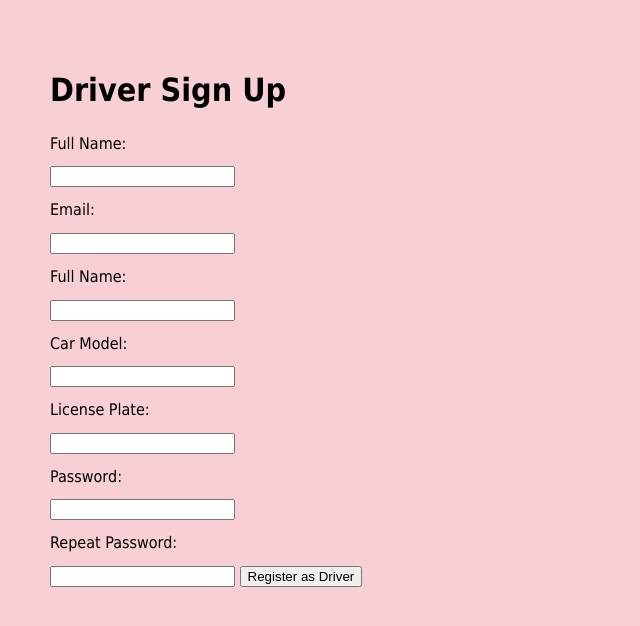
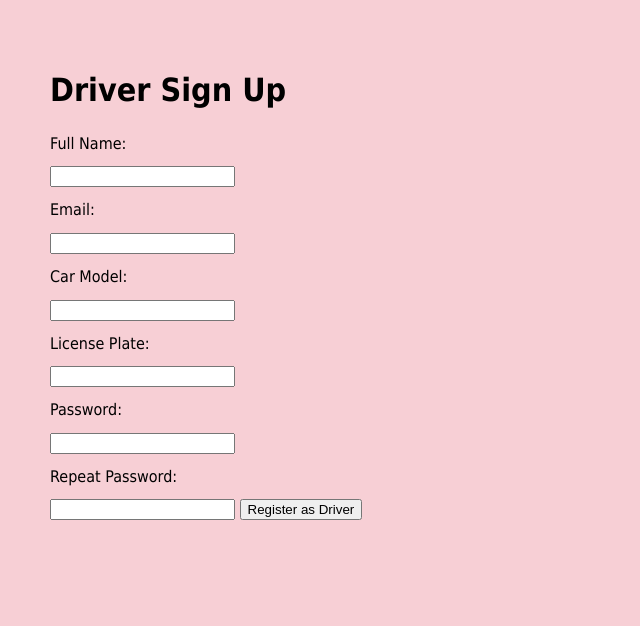
Before and after one commit to aimenfarooqq/Lynx-Lifts, a Django app: page /driver/register/ in a window 1280 px wide. Shown: the top 626 px of the page, without its empty margins (0-640 px from the left). Run offline with Django 5.2, Linux system fonts and the light colour scheme.

Commit message:
Add files via upload

```diff
--- a/myproject/templates/driver_register.html
+++ b/myproject/templates/driver_register.html
@@ -9,7 +9,6 @@
     {% csrf_token %}
     <p>Full Name:</p><input type="text" name="username" />
     <p>Email:</p><input type="text" name="email" />
-    <p>Full Name:</p><input type="text" name="name" />
     <p>Car Model:</p><input type="text" name="car_model" />
     <p>License Plate:</p><input type="text" name="license_plate" />
     <p>Password:</p><input type="password" name="password" />
```
